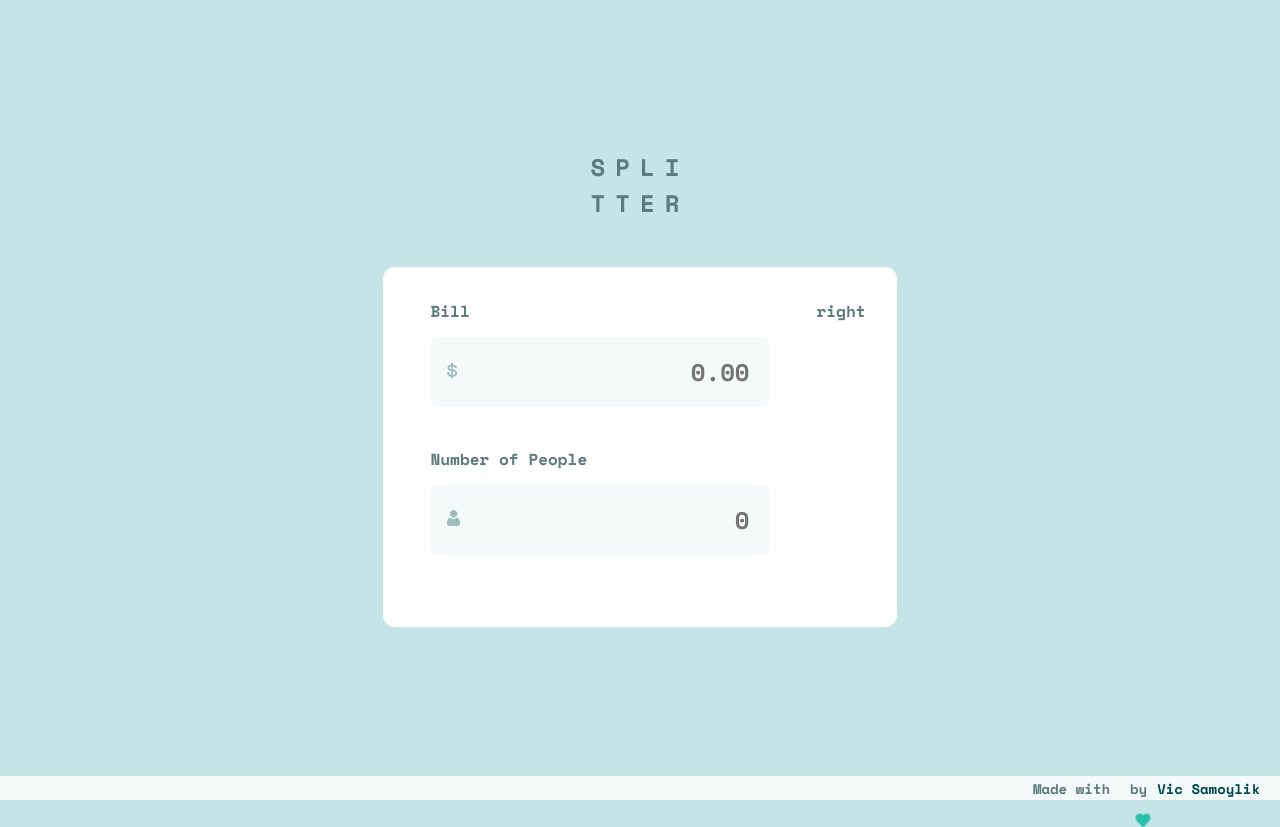
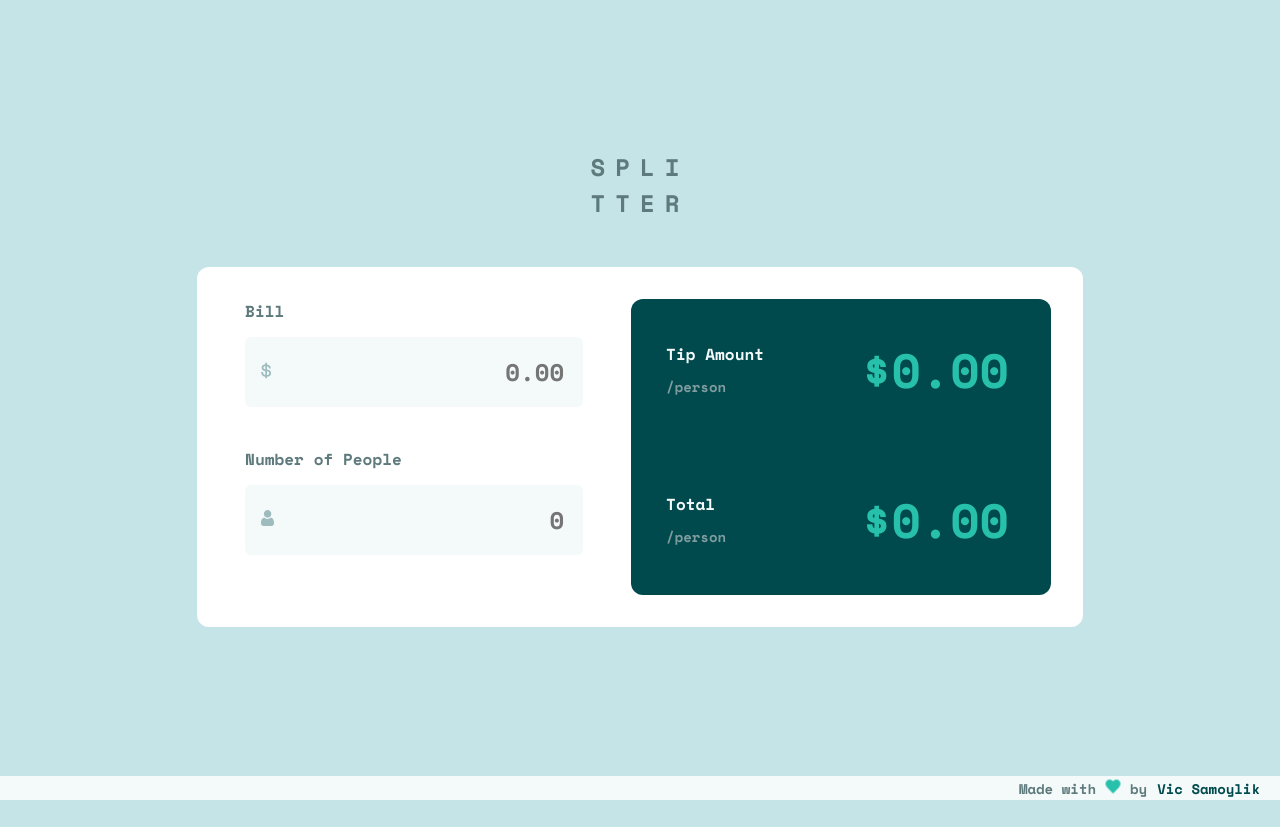
Before and after one commit to vic-samoylik-999/tip-splitter-react, a React (Vite) app: page / in a window 1280 px wide. After the commit the page ends 800 px from the top, so only its background shows below. Built offline with nearby package versions, Linux system fonts and the light colour scheme.

Commit message:
refactor: change styling

```diff
--- a/src/App.jsx
+++ b/src/App.jsx
@@ -1,7 +1,8 @@
 import Header from './components/Header';
 import Footer from './components/Footer';
 import Column from './components/Column';
-import Input from './components/Input/Input';
+import Input from './components/Input';
+import ResultElement from './components/ResultElement';
 
 import dollarIcon from './assets/icon-dollar.svg';
 import personIcon from './assets/icon-person.svg';
@@ -14,14 +15,17 @@ function App() {
           <Header />
           <main className="card">
             <Column>
-              <Input type="number" placeholder="0.00" icon={dollarIcon}>
+              <Input type="number" placeholder="0.00" rangeMin="1" icon={dollarIcon}>
                 Bill
               </Input>
               <Input type="number" placeholder="0" icon={personIcon} rangeMin="1">
                 Number of People
               </Input>
             </Column>
-            <Column bg="contrast">right</Column>
+            <Column bg="contrast">
+              <ResultElement mb={true}>Tip Amount</ResultElement>
+              <ResultElement>Total</ResultElement>
+            </Column>
           </main>
         </div>
       </div>
--- /dev/null
+++ b/src/components/Input.jsx
@@ -0,0 +1,26 @@
+import React from 'react';
+
+function Input({ children, ...rest }) {
+  const lastIndexBackslash = rest.icon.lastIndexOf('/');
+  const altName = rest.icon
+    .slice(lastIndexBackslash + 1, -4)
+    .split('-')
+    .reverse()
+    .join(' ');
+  return (
+    <section className="input">
+      <h3 className="input__label">{children}</h3>
+      <div className="input__wrapper">
+        <input
+          className="input__input"
+          type={rest.type}
+          placeholder={rest.placeholder}
+          min={rest.rangeMin}
+        />
+        <img className="input__img" src={rest.icon} alt={altName} />
+      </div>
+    </section>
+  );
+}
+
+export default Input;
--- a/src/components/Input/Input.jsx
+++ /dev/null
@@ -1,22 +0,0 @@
-import React from 'react';
-import styles from './Input.module.scss';
-
-function Input({ children, ...rest }) {
-  const lastIndexBackslash = rest.icon.lastIndexOf('/');
-  const altName = rest.icon
-    .slice(lastIndexBackslash + 1, -4)
-    .split('-')
-    .reverse()
-    .join(' ');
-  return (
-    <>
-      <h3>{children}</h3>
-      <div>
-        <input type={rest.type} placeholder={rest.placeholder} min={rest.rangeMin} />
-        <img src={rest.icon} alt={altName} />
-      </div>
-    </>
-  );
-}
-
-export default Input;
--- a/src/components/Input/Input.module.scss
+++ /dev/null
@@ -1,25 +0,0 @@
-h3 {
-    font-size: 16px;
-    font-weight: bold;
-    margin-bottom: 14px;
-}
-
-input {
-    margin-bottom: 40px;
-    text-align: right;
-    padding: 14px 16px;
-    border-radius: 6px;
-    width: 100%;
-}
-
-
-
-div {
-    position: relative;
-}
-
-img {
-    position: absolute;
-    top: 25px;
-    left: 16px;
-}
--- a/src/scss/_layout.scss
+++ b/src/scss/_layout.scss
@@ -4,7 +4,6 @@
     justify-content: center;
     min-height: 97vh;
     min-width: 100vw;
-    overflow-x: hidden;
 }
 
 .container {
@@ -15,6 +14,17 @@
     align-items: center;
 }
 
+.column {
+    display: flex;
+    flex-direction: column;
+    &-cyan {
+        justify-content: space-between;
+        background-color: var(--very-dark-cyan);
+        padding: 35px 42px 40px 35px;
+        border-radius: 12px;
+    }
+}
+
 .card {
     display: flex;
     column-gap: 48px;
--- a/src/scss/components/_all.scss
+++ b/src/scss/components/_all.scss
@@ -1,2 +1,4 @@
 @import './header.scss';
 @import './footer.scss';
+@import './inputComponent.scss';
+@import './resultElement.scss';
--- a/src/scss/components/_footer.scss
+++ b/src/scss/components/_footer.scss
@@ -17,7 +17,7 @@
         img {
             width: 14px;
             height: 14px;
-            transform: translateY(2px);
+            // transform: translateY(2px);
             animation: pulse 3s linear infinite;
         }
     }
--- /dev/null
+++ b/src/scss/components/_inputComponent.scss
@@ -0,0 +1,23 @@
+.input {
+    &__label {
+        font-size: 16px;
+        font-weight: bold;
+        margin-bottom: 14px;
+    }
+    &__wrapper {
+        position: relative;
+    }
+    &__input {
+        margin-bottom: 40px;
+        text-align: right;
+        padding: 14px 16px;
+        border-radius: 6px;
+        width: 100%;
+    }
+    &__img {
+        position: absolute;
+        top: 25px;
+        left: 16px;
+    }
+
+}
```
